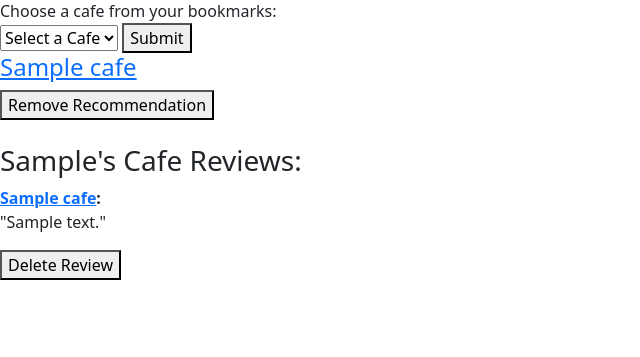
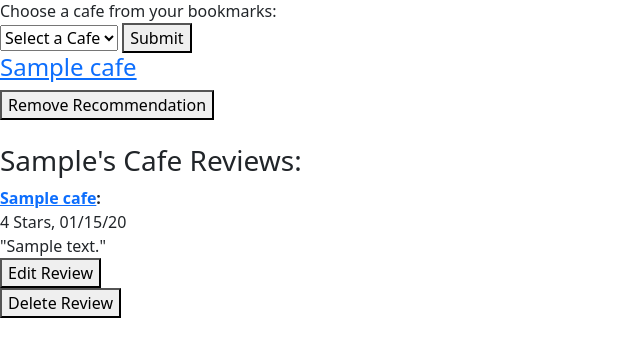
Before and after one commit to victoria-vu/Coffee-Notes, a Flask app: page /profile/1 in a window 1280 px wide. Shown: the part 220-577 px from the top of the page, without its empty margins (0-640 px from the left). Run offline with Flask 2, Linux system fonts and the light colour scheme; the visitor is signed in with stand-in values (Sample User, id 1); tables that the repository leaves empty hold one stand-in row (values such as "Sample post").

Commit message:
Added edit review function through cafe page and profile page, added edit note function to bookmark page

```diff
--- a/model.py
+++ b/model.py
@@ -100,6 +100,7 @@ class Note(db.Model):
     note = db.Column(db.Text)
     user_id = db.Column(db.Integer, db.ForeignKey("users.user_id"))
     bookmark_id = db.Column(db.Integer, db.ForeignKey("bookmarks.bookmark_id"))
+    time_created = db.Column(db.DateTime, default=datetime.now, nullable=False)
 
     user = db.relationship("User", back_populates="note")
     bookmarks = db.relationship("Bookmark", back_populates="note")
--- a/server.py
+++ b/server.py
@@ -131,6 +131,29 @@ def remove_recommendation(recommendation_id):
     return "You have successfully removed the recommendation from your page."
 
 
+@app.route("/profile/<review_id>/editreview", methods=["POST"])
+def edit_cafe_review_profile(review_id):
+    """Edit a user's review from profile page."""
+
+    try:
+        new_rating = request.form.get("edit-rating")
+        new_review = request.form.get("edit-review")
+        old_review = crud.get_review_by_id(review_id)
+        old_review.review = new_review
+        old_review.rating= int(new_rating)
+        old_review.time_updated = datetime.now()
+        db.session.add(old_review)
+        db.session.commit()
+        flash("You have successfully edited your review.")
+
+    except Exception as e:
+        flash("Sorry, we couldn't update your review.")
+        print(e)
+
+    user_id = session["user_id"]
+    return redirect(f"/profile/{user_id}")
+
+
 @app.route("/profile/<cafe_id>/removereview", methods=["POST"])
 def remove_review(cafe_id):
     """Remove a user's review through profile page."""
@@ -199,6 +222,24 @@ def create_note(bookmark_id):
     db.session.commit()
 
     flash(f"You have successfully created a note for {bookmark.cafe.name}.")
+
+    return redirect("/mycafes")
+
+
+@app.route("/mycafes/<note_id>/editnote", methods=["POST"])
+def edit_note(note_id):
+    """Edit a note for a particular cafe."""
+
+    try:
+        new_note = request.form.get("edit-note")
+        old_note = crud.get_note_by_noteid(note_id)
+        old_note.note = new_note
+        db.session.add(old_note)
+        db.session.commit()
+        flash("You have successfully edited your note.")
+    except Exception as e:
+        flash("Sorry, we couldn't update your note.")
+        print(e)
 
     return redirect("/mycafes")
 
@@ -331,17 +372,22 @@ def edit_cafe_review(review_id):
     """Edit a user's review from cafe page."""
 
     try:
-        new_review = request.json.get("new_review")
+        new_rating = request.form.get("edit-rating")
+        new_review = request.form.get("edit-review")
         old_review = crud.get_review_by_id(review_id)
         old_review.review = new_review
+        old_review.rating= int(new_rating)
         old_review.time_updated = datetime.now()
         db.session.add(old_review)
         db.session.commit()
+        flash("You have successfully edited your review.")
+
     except Exception as e:
-        print("Couldn't update review.")
+        flash("Sorry, we couldn't update your review.")
         print(e)
 
-    return "You have successfully edited your review."
+    review = crud.get_review_by_id(review_id)
+    return redirect(f"/cafe/{review.cafe.cafe_id}")
 
 
 @app.route("/cafe/<cafe_id>/removereview", methods=["POST"])
--- a/static/js/profile.js
+++ b/static/js/profile.js
@@ -61,3 +61,36 @@ if (removeReviewButtons) {
         });
     }
 };
+
+
+// Edit Review on My Cafes Page
+const editButtons = document.querySelectorAll('.edit-btn');
+
+const forms = document.querySelectorAll('.edit-form');
+
+// Hides all forms
+if (forms) {
+    for (const form of forms) {
+    form.hidden = true;
+    }
+}
+
+if (editButtons) {
+    for (const editButton of editButtons) {
+
+        editButton.addEventListener('click', () => {
+            // formID = edit-note-{{ review.review_id }}
+            const formID = editButton.id.replace('btn', 'review');
+            // Selects the correct form
+            const form = document.querySelector(`#${formID}`)
+
+                if (form.hidden === true) {
+                    form.hidden = false;
+                    editButton.innerHTML = "Close Edit Review";
+                } else if (form.hidden === false) {
+                        form.hidden = true;
+                        editButton.innerHTML = "Edit Review";
+                }
+        });
+    }
+}
--- a/templates/profile.html
+++ b/templates/profile.html
@@ -27,6 +27,7 @@
 
     {% if recommendation %}
         <section id="display-recc">
+            <!-- <img src="{{ recommendation.cafe.img_url }}" alt=""> -->
             <h4><a href="/cafe/{{ recommendation.cafe.cafe_id }}">{{ recommendation.cafe.name}}</a></h4>
             {% if user.user_id == session['user_id'] %}
             <form id="remove-recc">
@@ -44,19 +45,49 @@
 <section id="user-reviews">
     <h3>{{ user.fname }}'s Cafe Reviews:</h3>
 
-    {% for review in reviews %}
+    {% for review in reviews|sort(attribute='time_created', reverse = True) %}
         <section id="user-review-{{ review.cafe.cafe_id}}">
-        <b><a href="/cafe/{{ review.cafe.cafe_id }}">{{ review.cafe.name }}</a>:</b>
-        <p>"{{ review.review }}"</p>
+        <b><a href="/cafe/{{ review.cafe.cafe_id }}">{{ review.cafe.name }}</a>:</b><br>
+        {{ review.rating }} Stars, {{ review.time_created.strftime("%m/%d/%y") }}<br>
+        "{{ review.review }}"
         {% if user.user_id == session['user_id'] %}
+
+            <!-- Edit Review Section -->
+            <section id="edit-review">
+
+                <!-- When button is clicked, will show the form -->
+                <button id="edit-btn-{{ review.review_id }}" class="edit-btn">Edit Review</button>
+
+                <!-- Form for each note -->
+                <form action="/profile/{{ review.review_id }}/editreview" id="edit-review-{{ review.review_id }}" class="edit-form" method="POST">
+                    <label for="edit-form">Edit Your Review:</label><br>
+                    {% for n in range(1,6) %}
+                        {% if n == review.rating %}
+                        <input type="radio" name="edit-rating" value="{{n}}" id="edit-rating" checked />
+                        {% else %}
+                        <input type="radio" name="edit-rating" value="{{n}}" id="edit-rating" required="">
+                        {% endif %}
+
+                        <label for="{{n}}">{{ n }} Stars</label>
+                    {% endfor %}<br>
+
+                    <textarea name="edit-review" id="edit-review" required="">{{ review.review }}</textarea><br>
+                    <button type="submit">Submit Edit</button>
+                </form>
+            </section>
+            <!-- End Edit Notes Section -->
+
+            <section id="remove-review">
             <form id="{{ review.cafe.cafe_id }}" class="remove-review">
                 <input type="hidden" id="remove-review-id-{{ review.cafe.cafe_id }}" value="{{ review.cafe.cafe_id }}">
                 <button type="submit">Delete Review</button>
             </form>
+            </section>
 
         {% endif %}
         </section>
         <span id="remove-review-status"></span>
+        <br>
     {% endfor %}
 </section>
 
```
Also changed, not shown: static/js/cafeDetails.js (+36 -31 lines), static/js/myCafes.js (+35 -0 lines), templates/cafe_details.html (+31 -6 lines), templates/mycafes.html (+20 -2 lines).
